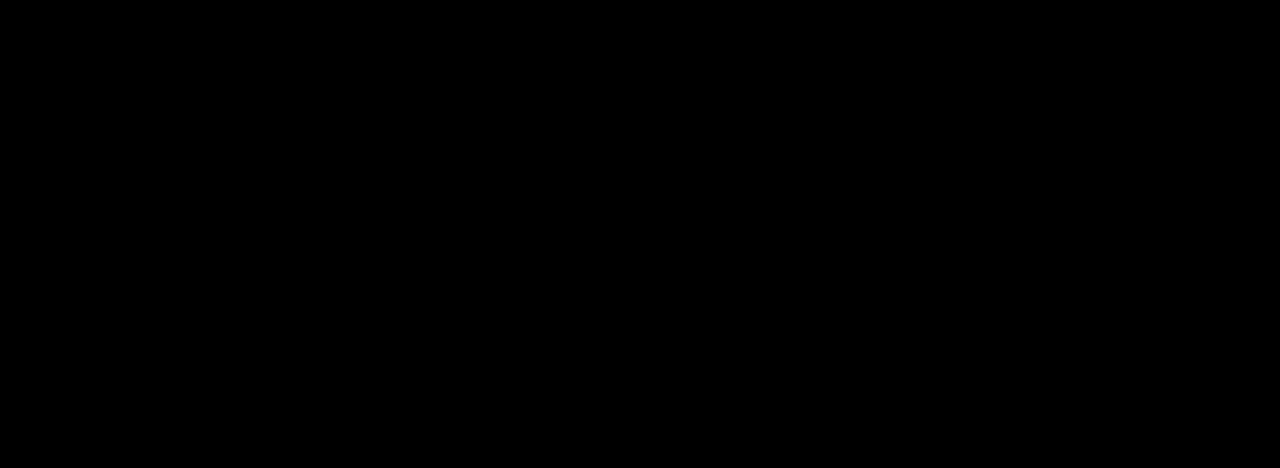
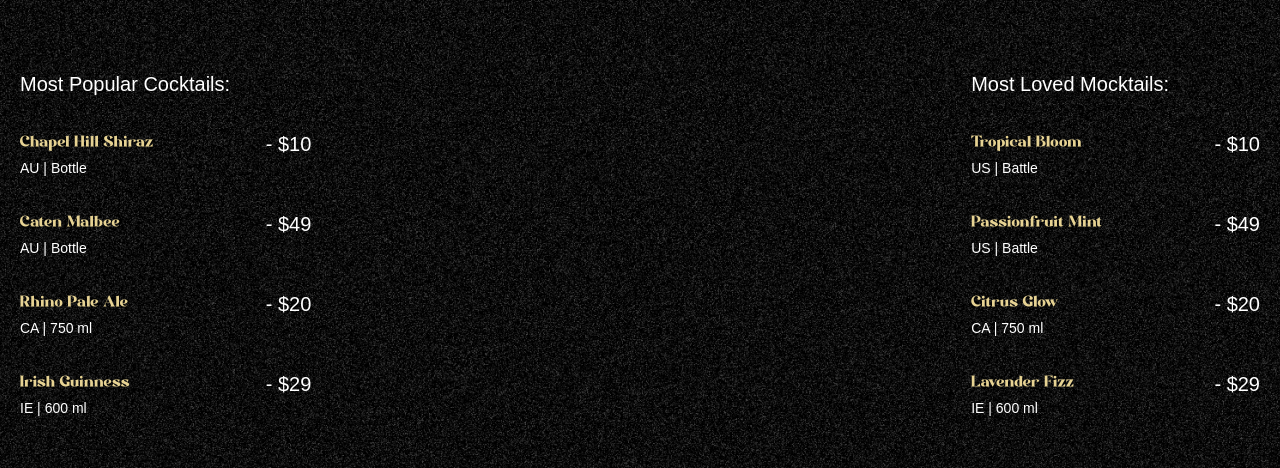
Before and after one commit to jazellemaira/gsap_cocktails, a React (Vite) app: page / in a window 1280 px wide. Shown: the part 890-1358 px from the top of the page. Built offline with nearby package versions, Linux system fonts and the light colour scheme; a web font is replaced by a local one.

Commit message:
Implement Cocktails Section

```diff
--- a/constants/index.js
+++ b/constants/index.js
@@ -22,13 +22,13 @@
   {
     name: "Chapel Hill Shiraz",
     country: "AU",
-    detail: "Battle",
+    detail: "Bottle",
     price: "$10",
   },
   {
     name: "Caten Malbee",
     country: "AU",
-    detail: "Battle",
+    detail: "Bottle",
     price: "$49",
   },
   {
--- a/src/App.jsx
+++ b/src/App.jsx
@@ -3,6 +3,7 @@
 import { ScrollTrigger, SplitText } from "gsap/all"
 import Navbar from "./components/Navbar"
 import Hero from "./components/Hero"
+import Cocktails from "./components/Cocktails"
 
 // Registering GSAP plugins for animations, split-text, and scroll-triggered effects for them to be used globally in the app
 gsap.registerPlugin(ScrollTrigger, SplitText)
@@ -12,6 +13,7 @@
     <main>
       <Navbar />
       <Hero />
+      <Cocktails />
     </main>
   )
 }
--- /dev/null
+++ b/src/components/Cocktails.jsx
@@ -0,0 +1,80 @@
+import React from "react"
+import { useGSAP } from "@gsap/react"
+import gsap from "gsap"
+import { cocktailLists, mockTailLists } from "../../constants"
+
+const Cocktails = () => {
+  useGSAP(() => {
+    // when the parallax effect on cocktail section will animate
+    const parallaxTimeline = gsap.timeline({
+      scrollTrigger: {
+        trigger: "#cocktails",
+        start: "top 30%",
+        end: "bottom 80%",
+        scrub: true,
+      },
+    })
+    // what animation will happen
+    parallaxTimeline
+      .from("#c-left-leaf", {
+        x: -100,
+        y: 100,
+      })
+      .from("#c-right-leaf", {
+        x: 100,
+        y: 100,
+      })
+  })
+
+  return (
+    <section id="cocktails" className="noisy">
+      <img
+        src="/images/cocktail-left-leaf.png"
+        alt="left-leaf"
+        id="c-left-leaf"
+      />
+      <img
+        src="/images/cocktail-right-leaf.png"
+        alt="right-leaf"
+        id="c-right-leaf"
+      />
+      <div className="list">
+        <div className="popular">
+          <h2>Most Popular Cocktails:</h2>
+          <ul>
+            {/* instead of using (drink) multiple times, use the destructured version { name, country, detail, price} in the argument*/}
+            {cocktailLists.map(({ name, country, detail, price }) => (
+              <li key={name}>
+                <div className="md:me-28">
+                  <h3>{name}</h3>
+                  <p>
+                    {country} | {detail}
+                  </p>
+                </div>
+                <span>- {price}</span>
+              </li>
+            ))}
+          </ul>
+        </div>
+        <div className="loved">
+          <h2>Most Loved Mocktails:</h2>
+          <ul>
+            {mockTailLists.map(({ name, country, detail, price }) => (
+              <li key={name}>
+                <div className="me-28">
+                  <h3>{name}</h3>
+                  <p>
+                    {country} | {detail}
+                  </p>
+                </div>
+                <span>- {price}</span>
+              </li>
+            ))}
+          </ul>
+        </div>
+      </div>
+    </section>
+  )
+}
+
+export default Cocktails
```
